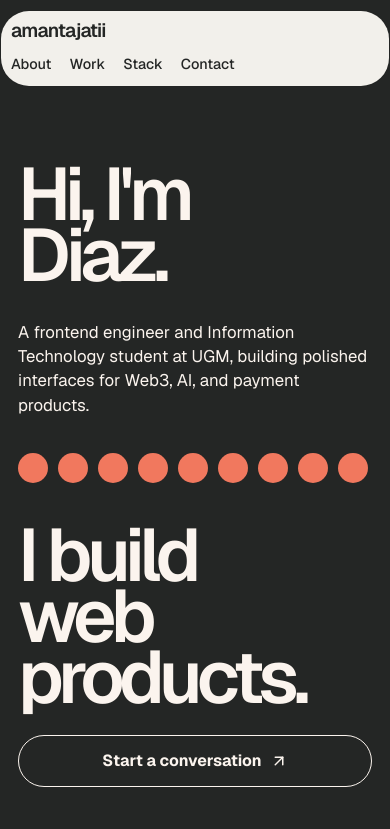
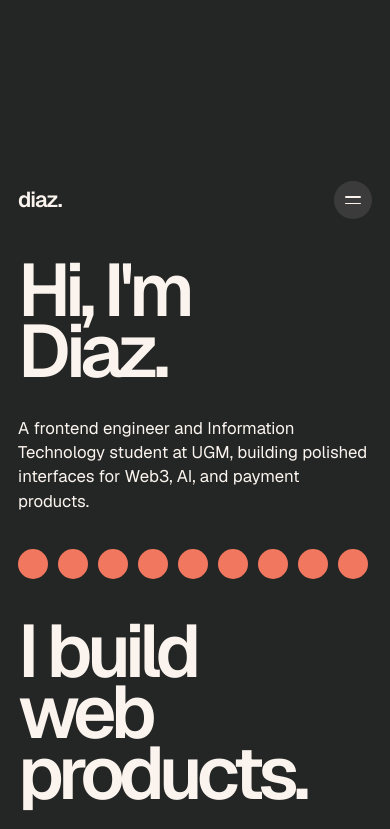
Before and after one commit to amantajatii/amantajatii-portofolio, a Next.js app: page / in a window 390 px wide. Shown: the top 829 px of the page. Built offline with nearby package versions, Linux system fonts and the light colour scheme.

Commit message:
feat: implement responsive navigation with mobile drawer and active section tracking

```diff
--- a/src/app/globals.css
+++ b/src/app/globals.css
@@ -212,7 +212,14 @@ button:focus-visible {
   background: #fffdf8;
   transform: scaleX(0);
   transform-origin: left center;
+  animation: loader-progress 2.1s cubic-bezier(0.65, 0, 0.35, 1) forwards;
   will-change: transform;
+}
+
+@keyframes loader-progress {
+  to {
+    transform: scaleX(1);
+  }
 }
 
 main {
@@ -224,46 +231,25 @@ main {
 }
 
 .onda-header {
-  --nav-progress: 0;
-  position: fixed;
-  top: calc(10px + (6px * var(--nav-progress)));
-  right: calc(clamp(0px, 2vw, 30px) * var(--nav-progress));
-  left: calc(clamp(0px, 2vw, 30px) * var(--nav-progress));
+  position: relative;
   z-index: 50;
-  display: grid;
-  grid-template-columns: minmax(160px, 1fr) auto;
+  display: flex;
+  justify-content: space-between;
   align-items: center;
-  min-height: calc(116px - (38px * var(--nav-progress)));
-  padding: calc(22px - (8px * var(--nav-progress)))
-    calc(22px + (0px * var(--nav-progress)));
-  border-radius: calc(0px + (34px * var(--nav-progress)));
+  width: 100%;
+  min-height: 80px;
+  padding: 0;
   background: transparent;
-  color: var(--dark);
-  box-shadow: 0 calc(18px * var(--nav-progress))
-    calc(45px * var(--nav-progress))
-    rgba(36, 38, 37, calc(0.1 * var(--nav-progress)));
-  border: 1px solid
-    rgba(36, 38, 37, calc(0.06 + (0.06 * var(--nav-progress))));
-  isolation: isolate;
-  will-change:
-    top, left, right, padding, min-height, border-radius, background-color,
-    color;
+  color: var(--cream);
+  border: none;
 }
 
 .onda-header::before {
-  position: absolute;
-  z-index: -1;
-  inset: 0;
-  border-radius: inherit;
-  background: rgba(255, 253, 248, calc(0.94 + (0.04 * var(--nav-progress))));
-  opacity: 1;
-  backdrop-filter: blur(24px) saturate(1.12);
-  -webkit-backdrop-filter: blur(24px) saturate(1.12);
-  content: "";
+  display: none;
 }
 
 .wordmark,
-.onda-header nav,
+.nav-email,
 .hero-right a,
 .contact-links a {
   display: inline-flex;
@@ -271,43 +257,247 @@ main {
 }
 
 .wordmark {
-  justify-self: start;
-  color: currentColor;
-  font-size: clamp(1.7rem, 2.2vw, 2.25rem);
-  font-weight: 520;
+  display: inline-flex;
+  align-items: center;
+  color: var(--cream);
+  font-family: var(--font-geist-sans), sans-serif;
+  font-size: clamp(1.4rem, 2.5vw, 1.8rem);
+  font-weight: 600;
   line-height: 1;
   text-decoration: none;
   letter-spacing: -0.04em;
+  flex-shrink: 0;
+  transition: color 180ms;
 }
 
-.onda-header nav {
-  justify-self: end;
-  gap: clamp(28px, 4.4vw, 78px);
-  min-height: auto;
+.wordmark:hover {
+  color: var(--pink);
+}
+
+.nav-right-cluster {
+  display: flex;
+  align-items: center;
+  gap: clamp(16px, 3vw, 40px);
+}
+
+.desktop-nav {
+  display: inline-flex;
+  align-items: center;
+  gap: clamp(12px, 2vw, 24px);
   padding: 0;
   border: 0;
-  border-radius: 0;
   background: transparent;
 }
 
-.onda-header nav a {
+.desktop-nav a {
+  position: relative;
   display: inline-flex;
   align-items: center;
-  min-height: auto;
-  padding: 0;
-  border-radius: 0;
-  color: currentColor;
-  font-size: clamp(1.05rem, 1.35vw, 1.35rem);
-  font-weight: 420;
+  justify-content: center;
+  padding: 8px 12px;
+  color: rgba(251, 244, 238, 0.85);
+  font-size: clamp(1rem, 1.2vw, 1.15rem);
+  font-weight: 520;
+  line-height: 44px;
   text-decoration: none;
-  transition-duration: 180ms;
-  transition-property: background-color, color, opacity;
+  transition: background-color 180ms, color 180ms;
 }
 
-.onda-header nav a:hover {
-  background: transparent;
-  color: var(--lilac-deep);
+.desktop-nav a::after {
+  content: "";
+  position: absolute;
+  bottom: 5px;
+  left: 50%;
+  width: 12px;
+  height: 12px;
+  border-radius: 999px;
+  background: var(--coral);
+  opacity: 0;
+  transform: translate(-50%, 10px) scale(0);
+  transition: opacity 200ms, transform 200ms cubic-bezier(0.16, 1, 0.3, 1);
 }
+
+.desktop-nav a:hover {
+  color: var(--cream);
+}
+
+.desktop-nav a.nav-active {
+  color: var(--cream);
+}
+
+.desktop-nav a.nav-active::after {
+  opacity: 1;
+  transform: translate(-50%, 12px) scale(1);
+}
+
+.nav-email {
+  justify-content: center;
+  height: 52px;
+  padding: 0 28px;
+  border-radius: 999px;
+  background: var(--pink);
+  color: var(--dark);
+  font-size: clamp(1rem, 1.1vw, 1.1rem);
+  font-weight: 540;
+  line-height: 1;
+  text-decoration: none;
+  white-space: nowrap;
+  transition: background-color 180ms, transform 180ms;
+}
+
+.nav-email:hover {
+  transform: translateY(-2px);
+  background: var(--cream);
+}
+
+/* ── Hamburger button ── */
+.nav-hamburger {
+  display: none;
+  flex-direction: column;
+  justify-content: center;
+  align-items: center;
+  gap: 5px;
+  width: 38px;
+  height: 38px;
+  padding: 0;
+  border: none;
+  border-radius: 999px;
+  background: rgba(251, 244, 238, 0.1);
+  cursor: pointer;
+  flex-shrink: 0;
+  transition: background-color 180ms;
+}
+
+.nav-hamburger:hover {
+  background: rgba(251, 244, 238, 0.18);
+}
+
+.nav-hamburger span {
+  display: block;
+  width: 16px;
+  height: 1.5px;
+  border-radius: 999px;
+  background: var(--cream);
+  transform-origin: center;
+  transition: transform 280ms cubic-bezier(0.16, 1, 0.3, 1), opacity 200ms;
+}
+
+.nav-hamburger.is-open span:first-child {
+  transform: translateY(3.25px) rotate(45deg);
+}
+
+.nav-hamburger.is-open span:last-child {
+  transform: translateY(-3.25px) rotate(-45deg);
+}
+
+/* ── Mobile drawer ── */
+/* Hidden everywhere by default — only shown at mobile via media query */
+.mobile-drawer {
+  display: none;
+  position: fixed;
+  top: 0;
+  left: 0;
+  right: 0;
+  bottom: 0;
+  z-index: 49;
+  flex-direction: column;
+  justify-content: center;
+  align-items: center;
+  gap: 8px;
+  padding: clamp(28px, 8vw, 56px);
+  padding-top: 96px;
+  background: rgba(19, 20, 19, 0.97);
+  backdrop-filter: blur(24px);
+  -webkit-backdrop-filter: blur(24px);
+  opacity: 0;
+  visibility: hidden;
+  pointer-events: none;
+  transition: opacity 320ms cubic-bezier(0.16, 1, 0.3, 1),
+    visibility 0s 320ms;
+}
+
+.mobile-drawer.is-open {
+  opacity: 1;
+  visibility: visible;
+  pointer-events: auto;
+  transition: opacity 320ms cubic-bezier(0.16, 1, 0.3, 1),
+    visibility 0s 0s;
+}
+
+.mobile-drawer nav {
+  display: flex;
+  flex-direction: column;
+  align-items: center;
+  gap: 4px;
+  width: 100%;
+}
+
+.mobile-drawer nav a {
+  display: flex;
+  align-items: center;
+  justify-content: center;
+  width: min(380px, 100%);
+  min-height: 64px;
+  border-radius: 999px;
+  background: rgba(251, 244, 238, 0.07);
+  color: rgba(251, 244, 238, 0.72);
+  font-size: clamp(1.15rem, 3.5vw, 1.4rem);
+  font-weight: 560;
+  text-decoration: none;
+  letter-spacing: -0.02em;
+  opacity: 0;
+  transform: translateY(14px);
+  transition: opacity 300ms, transform 300ms cubic-bezier(0.16, 1, 0.3, 1),
+    background-color 180ms, color 180ms;
+}
+
+.mobile-drawer.is-open nav a {
+  opacity: 1;
+  transform: translateY(0);
+}
+
+.mobile-drawer.is-open nav a:nth-child(1) { transition-delay: 60ms; }
+.mobile-drawer.is-open nav a:nth-child(2) { transition-delay: 95ms; }
+.mobile-drawer.is-open nav a:nth-child(3) { transition-delay: 130ms; }
+.mobile-drawer.is-open nav a:nth-child(4) { transition-delay: 165ms; }
+
+.mobile-drawer nav a:hover,
+.mobile-drawer nav a.nav-active {
+  background: rgba(248, 204, 211, 0.12);
+  color: var(--cream);
+  transform: translateY(-2px);
+}
+
+.mobile-drawer nav a.nav-active {
+  color: var(--pink);
+}
+
+.drawer-email {
+  margin-top: 20px;
+  padding: 12px 28px;
+  border-radius: 999px;
+  border: 1px solid rgba(251, 244, 238, 0.15);
+  color: rgba(251, 244, 238, 0.46);
+  font-size: 0.86rem;
+  font-weight: 580;
+  text-decoration: none;
+  letter-spacing: -0.01em;
+  opacity: 0;
+  transform: translateY(14px);
+  transition: opacity 300ms 180ms, transform 300ms 180ms cubic-bezier(0.16, 1, 0.3, 1),
+    color 180ms, border-color 180ms;
+}
+
+.mobile-drawer.is-open .drawer-email {
+  opacity: 1;
+  transform: translateY(0);
+}
+
+.drawer-email:hover {
+  color: var(--cream);
+  border-color: rgba(251, 244, 238, 0.36);
+}
+
 
 .question-hero {
   position: relative;
@@ -315,14 +505,14 @@ main {
   --panel-progress: 0;
   min-height: 100svh;
   overflow: hidden;
-  scroll-margin-top: 110px;
+  scroll-margin-top: 0;
   margin-inline: calc(clamp(0px, 3.4vw, 42px) * var(--panel-progress));
   display: grid;
   grid-template-columns: minmax(0, 0.92fr) minmax(360px, 0.72fr);
-  grid-template-rows: 1fr auto;
+  grid-template-rows: auto 1fr auto;
   gap: clamp(24px, 4vw, 60px);
   align-items: end;
-  padding: 160px clamp(30px, 4vw, 72px) 70px;
+  padding: clamp(24px, 3vw, 48px) clamp(30px, 4vw, 72px) 70px;
   border-radius: calc(clamp(0px, 3.8vw, 54px) * var(--panel-progress));
   background: var(--dark);
   color: var(--cream);
@@ -343,7 +533,7 @@ main {
   background: radial-gradient(circle at 50% 35%, var(--pink), transparent 44%);
 }
 
-.question-hero > *,
+.question-hero > :not(.mobile-drawer),
 .make-section > *,
 .partnership-section > *,
 .work-section > *,
@@ -351,6 +541,13 @@ main {
 .contact-band > * {
   position: relative;
   z-index: 1;
+}
+
+/* Navbar spans full width inside hero */
+.question-hero > .onda-header,
+.question-hero > header {
+  grid-column: 1 / -1;
+  align-self: start;
 }
 
 .hero-left {
@@ -892,8 +1089,10 @@ main {
   --footer-radius: 100%;
 
   display: grid;
-  grid-template-rows: auto 1fr auto auto;
+  grid-template-rows: 1fr auto auto;
   gap: clamp(24px, 4vw, 58px);
+  padding: clamp(28px, 6vw, 110px);
+  padding-bottom: clamp(100px, 12vw, 160px);
   justify-items: stretch;
   height: 100svh;
   max-height: 100svh;
@@ -917,42 +1116,16 @@ main {
   letter-spacing: -0.075em;
 }
 
-.footer-top {
-  position: relative;
-  z-index: 2;
-  display: flex;
-  justify-content: end;
-  min-height: clamp(58px, 7vw, 90px);
-  align-items: start;
-}
-
-.footer-actions {
-  display: flex;
-  flex-wrap: wrap;
-  justify-content: end;
-  gap: 16px;
-}
-
-.footer-actions a {
-  display: inline-flex;
-  align-items: center;
-  justify-content: center;
-  min-width: min(100%, 280px);
-  min-height: 74px;
-  padding: 0 36px;
+.footer-shape-purple {
+  position: absolute;
+  z-index: 1;
+  top: 6%;
+  left: 14%;
+  width: clamp(100px, 15vw, 220px);
+  aspect-ratio: 1;
   border-radius: 999px;
   background: var(--lilac);
-  color: var(--dark);
-  font-size: clamp(1.05rem, 1.35vw, 1.35rem);
-  font-weight: 640;
-  text-decoration: none;
-  transition-duration: 220ms;
-  transition-property: transform, background-color;
-}
-
-.footer-actions a:hover {
-  transform: translateY(-3px);
-  background: var(--pink);
+  opacity: 0.96;
 }
 
 .footer-orb {
@@ -979,11 +1152,32 @@ main {
   gap: 12px;
 }
 
+.footer-bottom {
+  position: absolute;
+  bottom: clamp(28px, 5vw, 68px);
+  left: clamp(26px, 6vw, 110px);
+  right: clamp(26px, 6vw, 110px);
+  z-index: 2;
+  display: flex;
+  justify-content: space-between;
+  align-items: flex-end;
+}
+
+.footer-logo {
+  display: flex;
+  align-items: center;
+  justify-content: center;
+  width: clamp(36px, 4vw, 48px);
+  height: clamp(36px, 4vw, 48px);
+  border-radius: 50%;
+  background: rgba(0, 0, 0, 0.4);
+  color: var(--cream);
+  font-family: var(--font-geist-sans), sans-serif;
+  font-weight: 700;
+  font-size: clamp(1rem, 1.2vw, 1.3rem);
+}
+
 .footer-credit {
-  position: absolute;
-  right: clamp(26px, 6vw, 110px);
-  bottom: clamp(28px, 5vw, 68px);
-  z-index: 2;
   display: inline-flex;
   align-items: center;
   gap: 8px;
@@ -995,22 +1189,11 @@ main {
 
 @media (max-width: 960px) {
   .onda-header {
-    grid-template-columns: 1fr auto;
-    min-height: auto;
-    padding: 14px 16px;
+    max-width: calc(100vw - 20px);
   }
 
-  .onda-header nav {
-    order: 3;
-    grid-column: 1 / -1;
-    justify-self: start;
-    width: 100%;
-    justify-content: space-between;
-    margin-top: 14px;
-  }
-
-  .onda-header {
-    border-radius: 28px;
+  .desktop-nav {
+    justify-self: center;
   }
 
   .question-hero {
@@ -1034,13 +1217,6 @@ main {
     grid-template-columns: 1fr;
   }
 
-  .footer-top {
-    justify-content: start;
-  }
-
-  .footer-actions {
-    justify-content: start;
-  }
 
   .footer-orb {
     top: 24%;
@@ -1063,36 +1239,33 @@ main {
   }
 }
 
-@media (max-width: 620px) {
+@media (max-width: 768px) {
   .onda-header {
-    right: calc(10px * var(--nav-progress));
-    left: calc(10px * var(--nav-progress));
-    min-height: auto;
-    padding: 10px;
+    min-height: 72px;
+  }
+
+  .nav-right-cluster {
+    gap: 16px;
   }
 
   .wordmark {
-    font-size: 1.2rem;
+    font-size: 1.35rem;
   }
 
-  .onda-header nav {
-    gap: 18px;
-    overflow-x: auto;
-    justify-content: start;
-    scrollbar-width: none;
+  .onda-header .desktop-nav {
+    display: none !important;
   }
 
-  .onda-header nav::-webkit-scrollbar {
+  .nav-email {
     display: none;
   }
 
-  .onda-header nav a {
-    font-size: 0.9rem;
+  .nav-hamburger {
+    display: inline-flex;
   }
 
-  .onda-header nav a {
-    min-height: auto;
-    padding-inline: 0;
+  .mobile-drawer {
+    display: flex;
   }
 
   .question-hero {
--- a/src/app/page.tsx
+++ b/src/app/page.tsx
@@ -6,7 +6,6 @@ import { HeroSection } from "@/components/portfolio/HeroSection";
 import { Loader } from "@/components/portfolio/Loader";
 import { PartnershipSection } from "@/components/portfolio/PartnershipSection";
 import { ProfileSection } from "@/components/portfolio/ProfileSection";
-import { SiteHeader } from "@/components/portfolio/SiteHeader";
 import { WorkSection } from "@/components/portfolio/WorkSection";
 
 export default function Home() {
@@ -18,7 +17,6 @@ export default function Home() {
       <div className="scroll-progress" aria-hidden="true" />
       <Loader />
       <PortfolioMotion />
-      <SiteHeader />
       <HeroSection />
       <ApproachSection />
       <PartnershipSection />
--- a/src/components/portfolio/HeroSection.tsx
+++ b/src/components/portfolio/HeroSection.tsx
@@ -1,8 +1,11 @@
 import { ArrowUpRight } from "lucide-react";
+import { SiteHeader } from "./SiteHeader";
 
 export function HeroSection() {
   return (
     <section className="question-hero" id="home">
+      <SiteHeader />
+
       <div className="hero-left" data-depth="slow">
         <h1 data-animate="headline">
           Hi, I&apos;m
--- a/src/components/portfolio/SiteHeader.tsx
+++ b/src/components/portfolio/SiteHeader.tsx
@@ -1,15 +1,149 @@
+"use client";
+
+import { useEffect, useRef, useState } from "react";
+
+const NAV_LINKS = [
+  { href: "#work", label: "Work" },
+  { href: "#approach", label: "About" },
+  { href: "#profile", label: "Stack" },
+  { href: "#contact", label: "Contact" },
+];
+
 export function SiteHeader() {
+  const [open, setOpen] = useState(false);
+  const [active, setActive] = useState("");
+  const menuRef = useRef<HTMLDivElement>(null);
+  const toggleRef = useRef<HTMLButtonElement>(null);
+
+  // Track active section via IntersectionObserver
+  useEffect(() => {
+    const sectionIds = ["work", "approach", "profile", "contact"];
+    const observers: IntersectionObserver[] = [];
+
+    sectionIds.forEach((id) => {
+      const el = document.getElementById(id);
+      if (!el) return;
+      const obs = new IntersectionObserver(
+        ([entry]) => {
+          if (entry.isIntersecting) setActive(`#${id}`);
+        },
+        { threshold: 0.35 }
+      );
+      obs.observe(el);
+      observers.push(obs);
+    });
+
+    return () => observers.forEach((o) => o.disconnect());
+  }, []);
+
+  // Close drawer on outside click
+  useEffect(() => {
+    if (!open) return;
+    const handleClick = (e: MouseEvent) => {
+      if (
+        menuRef.current &&
+        !menuRef.current.contains(e.target as Node) &&
+        toggleRef.current &&
+        !toggleRef.current.contains(e.target as Node)
+      ) {
+        setOpen(false);
+      }
+    };
+    document.addEventListener("mousedown", handleClick);
+    return () => document.removeEventListener("mousedown", handleClick);
+  }, [open]);
+
+  // Lock body scroll when drawer is open
+  useEffect(() => {
+    document.body.style.overflow = open ? "hidden" : "";
+    return () => { document.body.style.overflow = ""; };
+  }, [open]);
+
+  // Close on Escape
+  useEffect(() => {
+    const handleKey = (e: KeyboardEvent) => {
+      if (e.key === "Escape") setOpen(false);
+    };
+    document.addEventListener("keydown", handleKey);
+    return () => document.removeEventListener("keydown", handleKey);
+  }, []);
+
+  const handleNavClick = (href: string) => {
+    setOpen(false);
+    setActive(href);
+  };
+
   return (
-    <header className="onda-header" data-animate="nav">
-      <a className="wordmark" href="#home" aria-label="Diaz portfolio home">
-        amantajatii
-      </a>
-      <nav aria-label="Primary navigation">
-        <a href="#approach">About</a>
-        <a href="#work">Work</a>
-        <a href="#profile">Stack</a>
-        <a href="#contact">Contact</a>
-      </nav>
-    </header>
+    <>
+      <header className="onda-header" data-animate="nav">
+        <a className="wordmark" href="#home" aria-label="Diaz portfolio home">
+          diaz.
+        </a>
+
+        <div className="nav-right-cluster">
+          {/* Desktop nav */}
+          <nav aria-label="Primary navigation" className="desktop-nav">
+            {NAV_LINKS.map(({ href, label }) => (
+              <a
+                key={href}
+                href={href}
+                className={active === href ? "nav-active" : ""}
+                onClick={() => handleNavClick(href)}
+              >
+                {label}
+              </a>
+            ))}
+          </nav>
+
+          {/* Email — desktop only */}
+          <a className="nav-email" href="mailto:amantajati15@gmail.com">
+            Hire Me
+          </a>
+
+          {/* Hamburger — mobile only */}
+          <button
+            ref={toggleRef}
+            className={`nav-hamburger${open ? " is-open" : ""}`}
+            aria-label={open ? "Close menu" : "Open menu"}
+            aria-expanded={open}
+            aria-controls="mobile-menu"
+            onClick={() => setOpen((v) => !v)}
+          >
+            <span />
+            <span />
+          </button>
+        </div>
+      </header>
+
+      {/* Mobile drawer */}
+      <div
+        id="mobile-menu"
+        ref={menuRef}
+        className={`mobile-drawer${open ? " is-open" : ""}`}
+        aria-hidden={!open}
+      >
+        <nav aria-label="Mobile navigation">
+          {NAV_LINKS.map(({ href, label }, i) => (
+            <a
+              key={href}
+              href={href}
+              className={active === href ? "nav-active" : ""}
+              style={{ "--i": i } as React.CSSProperties}
+              onClick={() => handleNavClick(href)}
+            >
+              {label}
+            </a>
+          ))}
+        </nav>
+        <a
+          className="drawer-email"
+          href="mailto:amantajati15@gmail.com"
+          style={{ "--i": NAV_LINKS.length } as React.CSSProperties}
+          onClick={() => setOpen(false)}
+        >
+          amantajati15@gmail.com
+        </a>
+      </div>
+    </>
   );
 }
```
Also changed, not shown: src/components/PortfolioMotion.tsx (+0 -10 lines), src/components/portfolio/ContactSection.tsx (+9 -13 lines).
